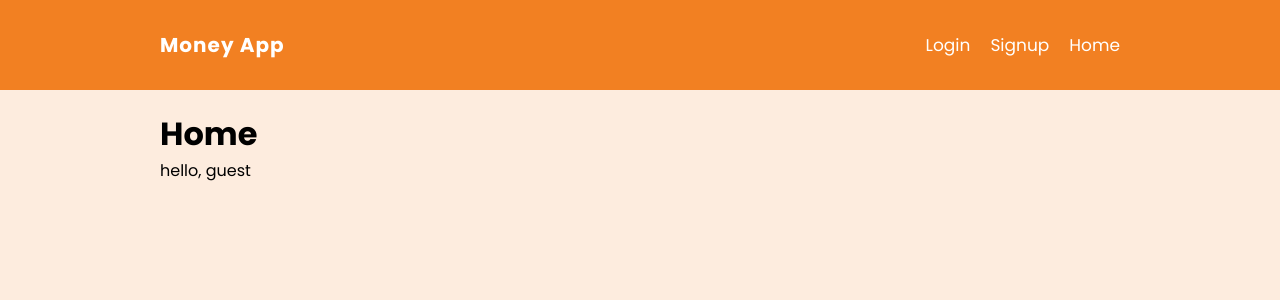
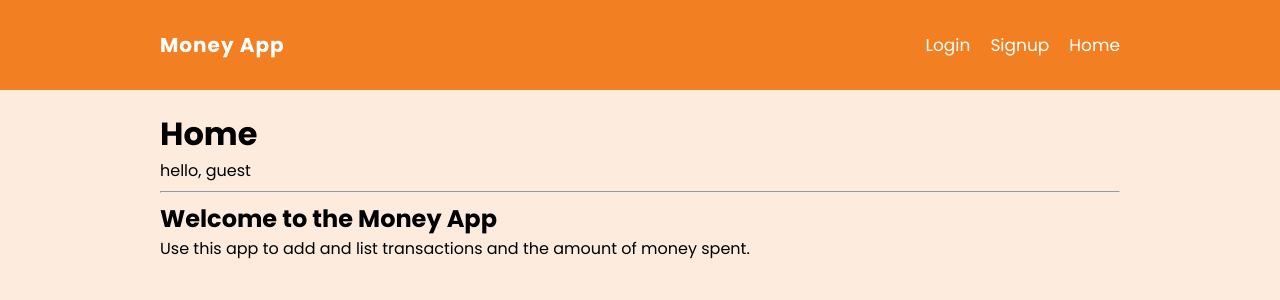
Before and after one commit to robert-laws/practice-december-2021-react-project-three, a React (Create React App) app: page / in a window 1280 px wide. Shown: the top 300 px of the page. Built offline with nearby package versions, Linux system fonts and the light colour scheme; no server answers.

Commit message:
create new deploy version

```diff
--- a/src/pages/Home.js
+++ b/src/pages/Home.js
@@ -8,6 +8,14 @@ export const Home = () => {
     <main className='layout-960'>
       <h1>Home</h1>
       {user ? `hello, ${user.displayName}!` : 'hello, guest'}
+      <hr />
+      <section>
+        <h2>Welcome to the Money App</h2>
+        <p>
+          Use this app to add and list transactions and the amount of money
+          spent.
+        </p>
+      </section>
     </main>
   );
 };
```
